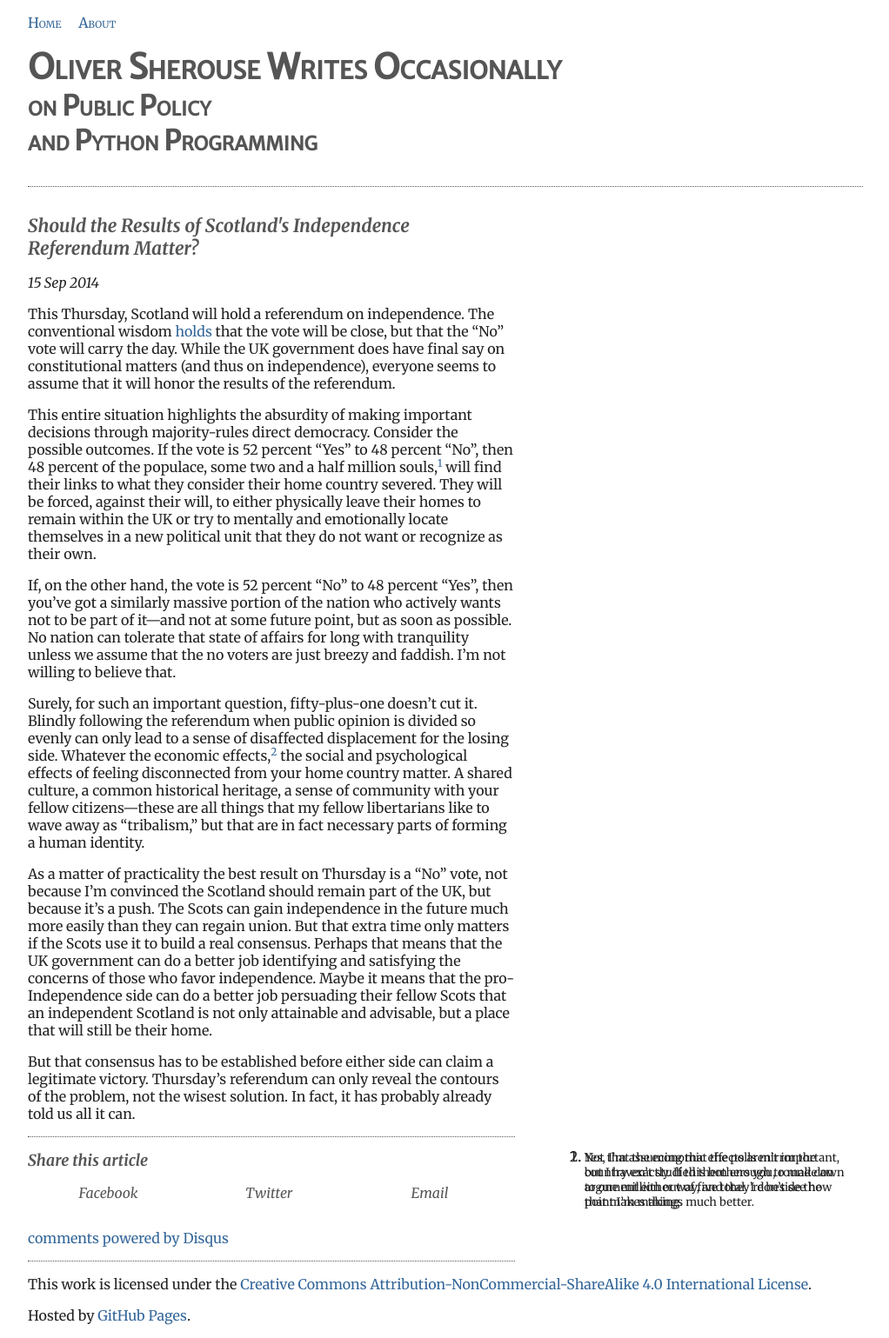
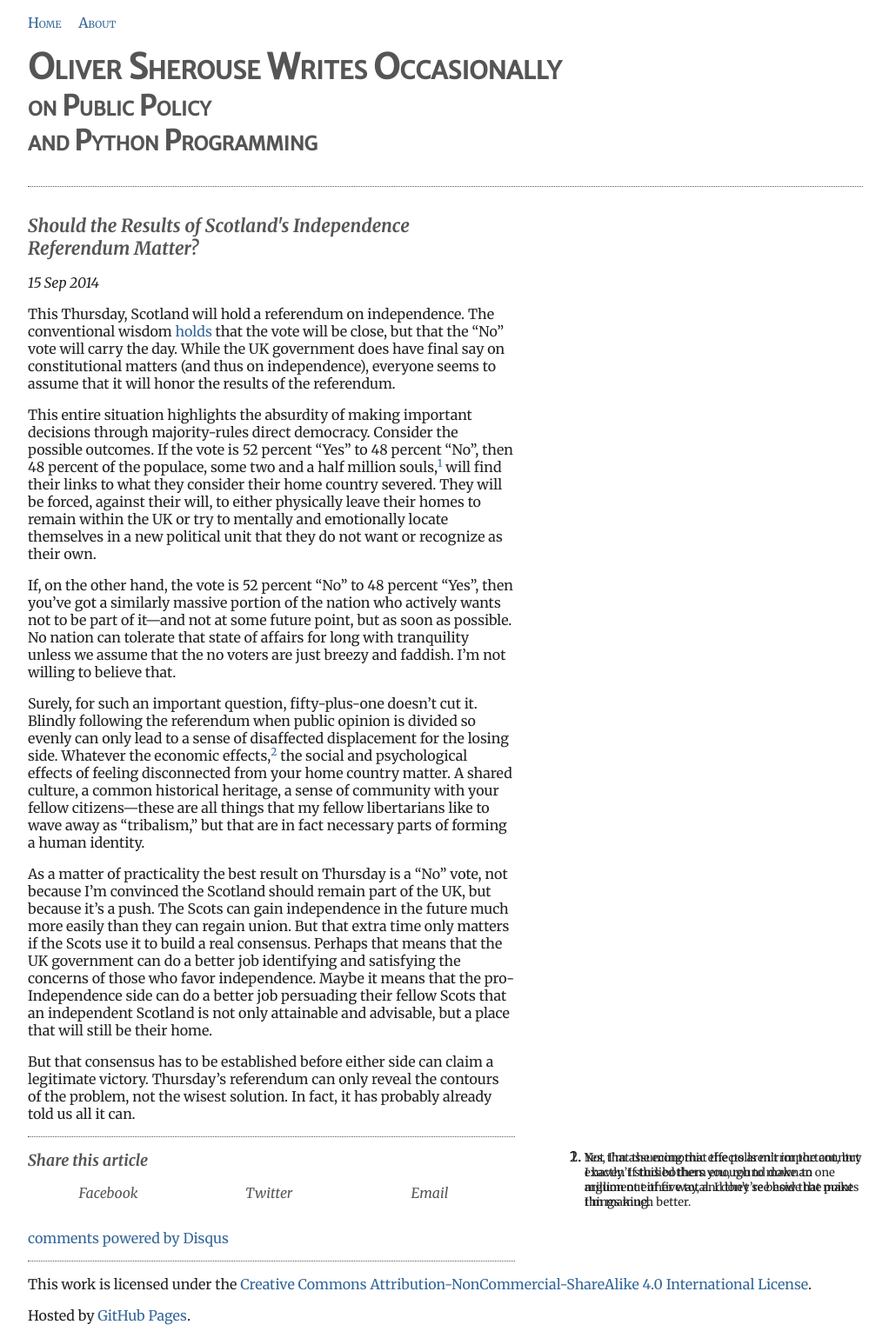
Before and after one commit to OliverSherouse/OliverSherouse.github.io, a Jekyll site: the page built from _posts/2014-09-15-scotland.md, in a window 1280 px wide. Shown: the whole page at 87% size, without its empty margins (128-1150 px from the left). Built offline with Jekyll 4.4.1, drawn with Linux system fonts in a browser that asks for light colours; nearby versions of some CDN libraries.

Commit message:
fixed small image size, obo in gutter, and added bq.cite

```diff
--- a/css/main.scss
+++ b/css/main.scss
@@ -9,7 +9,7 @@
 $fullwidth: 60em;
 $header-step: 0.07;
 $guttersep: 4em;
-$gutterwidth: $fullwidth - $textwidth - $guttersep - 1;
+$gutterwidth: $fullwidth - $textwidth - $guttersep;
 $gutterleft: $textwidth + $guttersep;
 $borderstyle: 1px dotted $color1;
 $serif: 'Merriweather', serif;
@@ -163,10 +163,15 @@
 
 img {
     width: 100%;
-    min-width: $minwidth
+    min-width: $minwidth;
 }
 
-pre{font-family: $mono}
+pre{font-family: $mono;}
+
+blockquote cite{
+    display:block;
+    text-align: right;
+}
 
 .date {font-style: italic;}
 
@@ -205,10 +210,11 @@
 }
 
 @media only screen and (min-width: $fullwidth){
-    .small, .footnotes ol li {
+    .small {
         position: absolute;
         left: $gutterleft;
         width: $gutterwidth;
+        min-width: 0;
     }
     .footnotes ol li{
         position: absolute;
```
